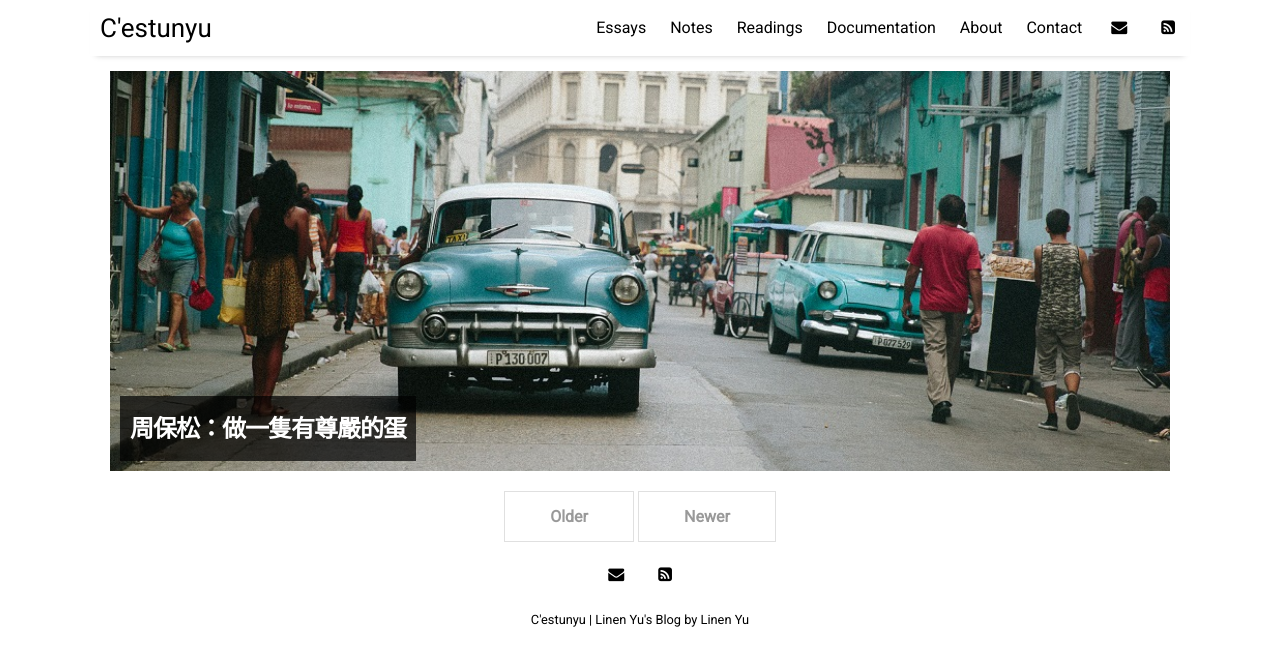
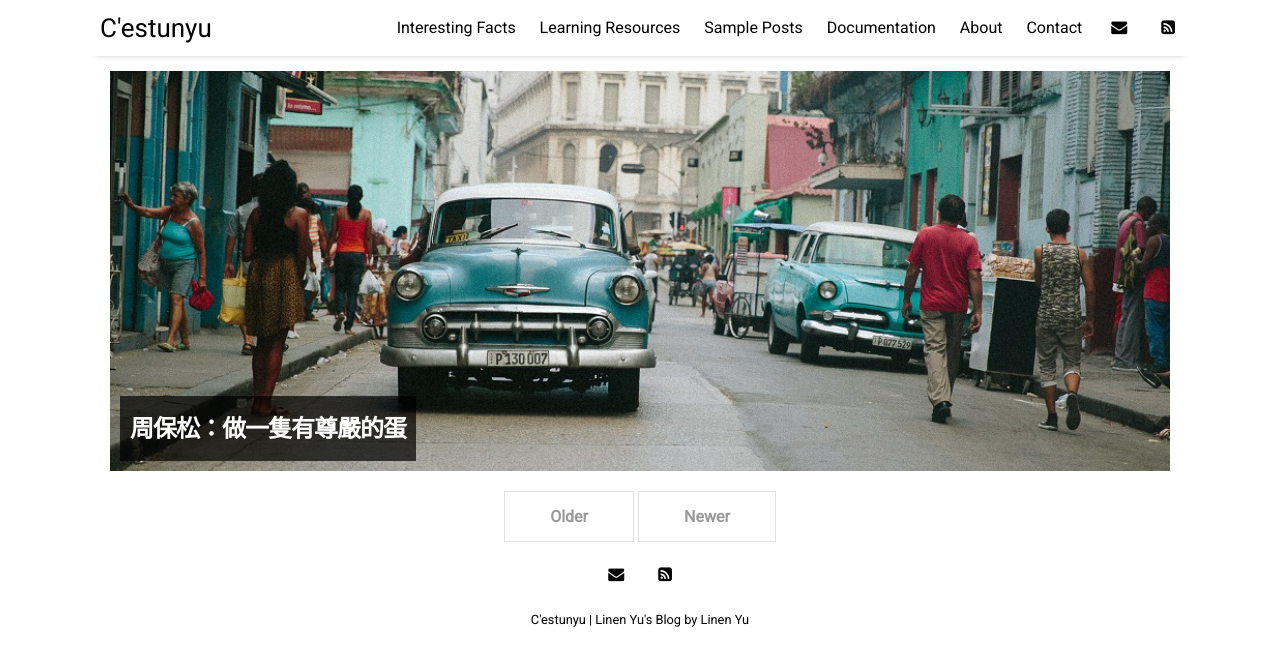
Before and after one commit to Cestunyu/tempCestunyu.github.io, a Jekyll site: the page built from index.html, in a window 1280 px wide. Shown: the top 666 px of the page. Built offline with Jekyll 4.4.1, drawn with Linux system fonts in a browser that asks for light colours; nearby versions of some CDN libraries; the list of posts is cut into pages by our own code.

Commit message:
Update settings.yml

```diff
--- a/_data/settings.yml
+++ b/_data/settings.yml
@@ -7,13 +7,12 @@ disqus:
 google-ID: 'UA-112060364-2'
 
 menu:
-- {name: 'Essays', folder: 'pages', file: 'facts.html'}
-- {name: 'Notes', folder: 'pages', file: 'resources.html'}
-- {name: 'Readings', folder: 'pages', file: 'sample-posts.html'}
+- {name: 'Interesting Facts', folder: 'pages', file: 'facts.html'}
+- {name: 'Learning Resources', folder: 'pages', file: 'resources.html'}
+- {name: 'Sample Posts', folder: 'pages', file: 'sample-posts.html'}
 - {name: 'Documentation', folder: 'pages', file: 'documentation.html'}
 - {name: 'About', folder: 'pages', file: 'about.html'}
 - {name: 'Contact', folder: 'pages', file: 'contact.html'}
-
 
 # Available social icons are powered by Font Awesome, so you can use any icon that they offer
 social:
```
